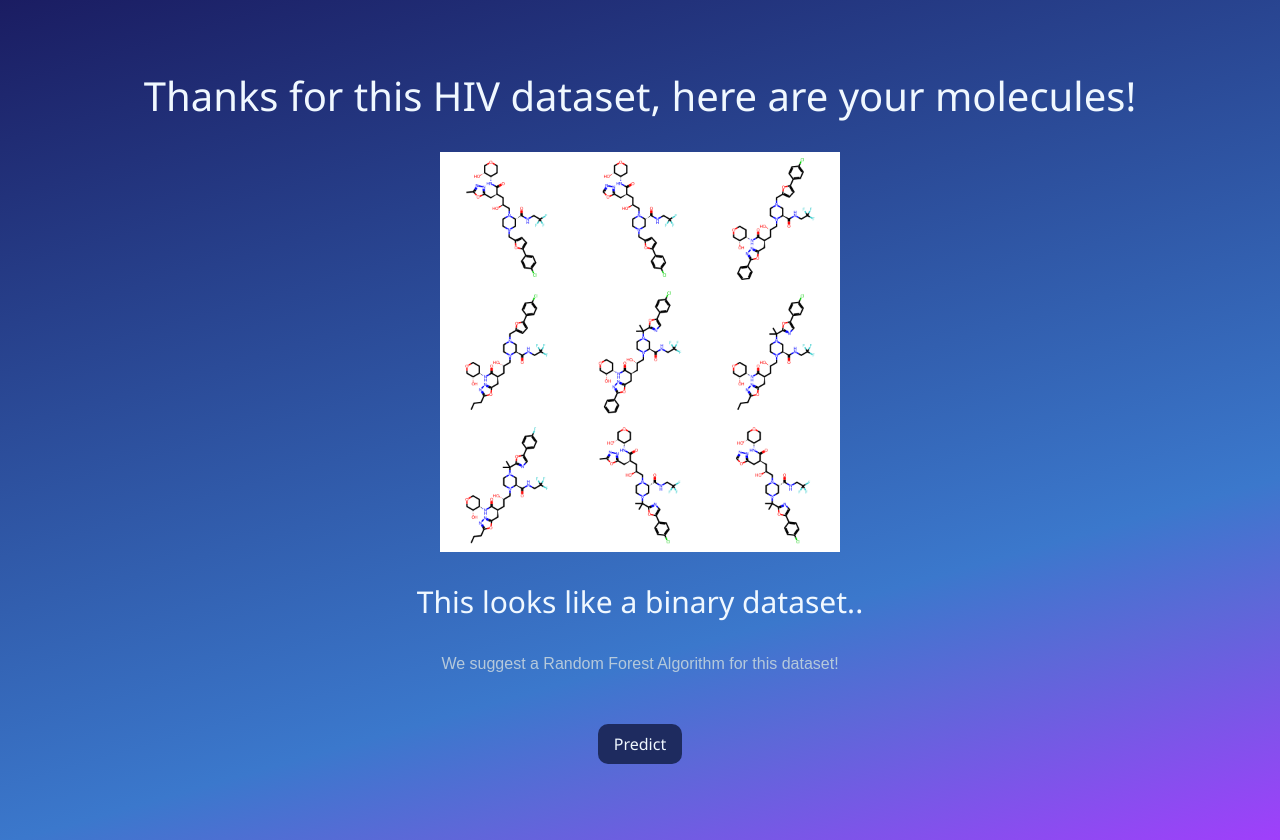
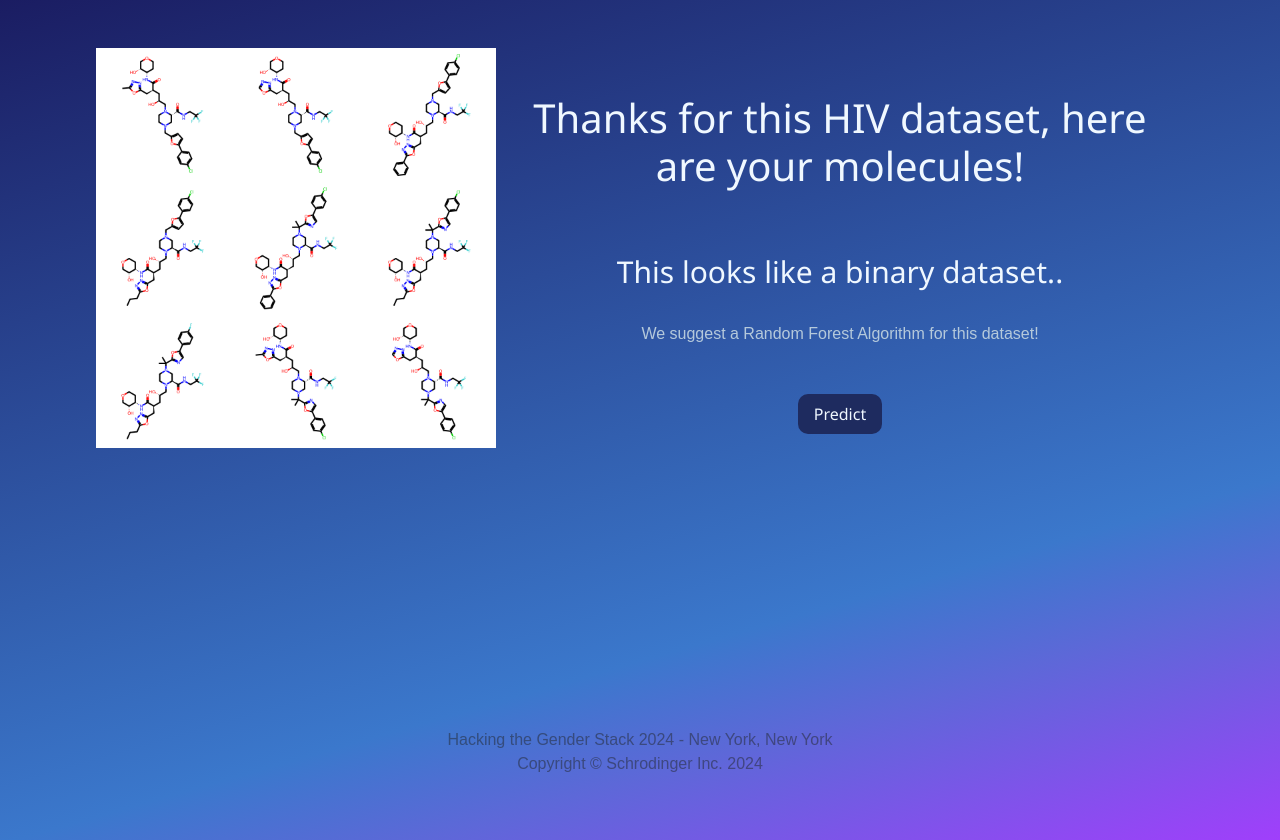
Before and after one commit to lisdis19/SchrodingersCats, a Django app: page /step2/ in a window 1280 px wide. Shown: the part 88-928 px from the top of the page. Run offline with Django 4.2, Linux system fonts and the light colour scheme; parts of the project's set-up code (start-up, migrations or seed data) failed here and were passed over.

Commit message:
more styling

```diff
--- a/website/templates/step2.html
+++ b/website/templates/step2.html
@@ -35,12 +35,16 @@
 
     .dropdown{
         display: flex;
-        flex-direction: column;
+        flex-direction: row;
         justify-content: center;
         align-items: center;
         text-align: center;
         padding: 1rem;
-        margin-top: 1.5rem;
+        margin: 2rem 5rem;
+    }
+    .dropdown-txt{
+        display: flex;
+        flex-direction: column;
     }
     .dropdown button{
         font-family: 'Segoe UI', Tahoma, Geneva, Verdana, sans-serif;
@@ -92,21 +96,25 @@
     <a href="{% url 'step1' %}">Services</a>
     <a href="{% url 'contact' %}">Contact</a>
 </nav>
-<div class="dropdown">
+
 <form action="{% url 'step3' %}">
+    <div class="dropdown">
   {% csrf_token %}
-    <h1>Thanks for this HIV dataset, here are your molecules!</h1>
-    <div>
+    <div class="dropdown-img">
         {% load static %}
         <img src="{% static 'website/predicted_good_molecules_2.png' %}" width="400px" height="400px" alt="molecules">
     </div>
+    <div class="dropdown-txt">
+
+    <h1>Thanks for this HIV dataset, here are your molecules!</h1>
     <h3>This looks like a binary dataset..</h3>
     <p>We suggest a Random Forest Algorithm for this dataset!</p>
   <label for="choicealgo"></label>
   <br><br>
   <a href="{% url 'step3' %}"><button type="submit">Predict</button></a>
+    </div>
+</div>
 </form>
-</div>
 </body>
 <script>
     //This section of code stores the value of the dropdown menu
```
